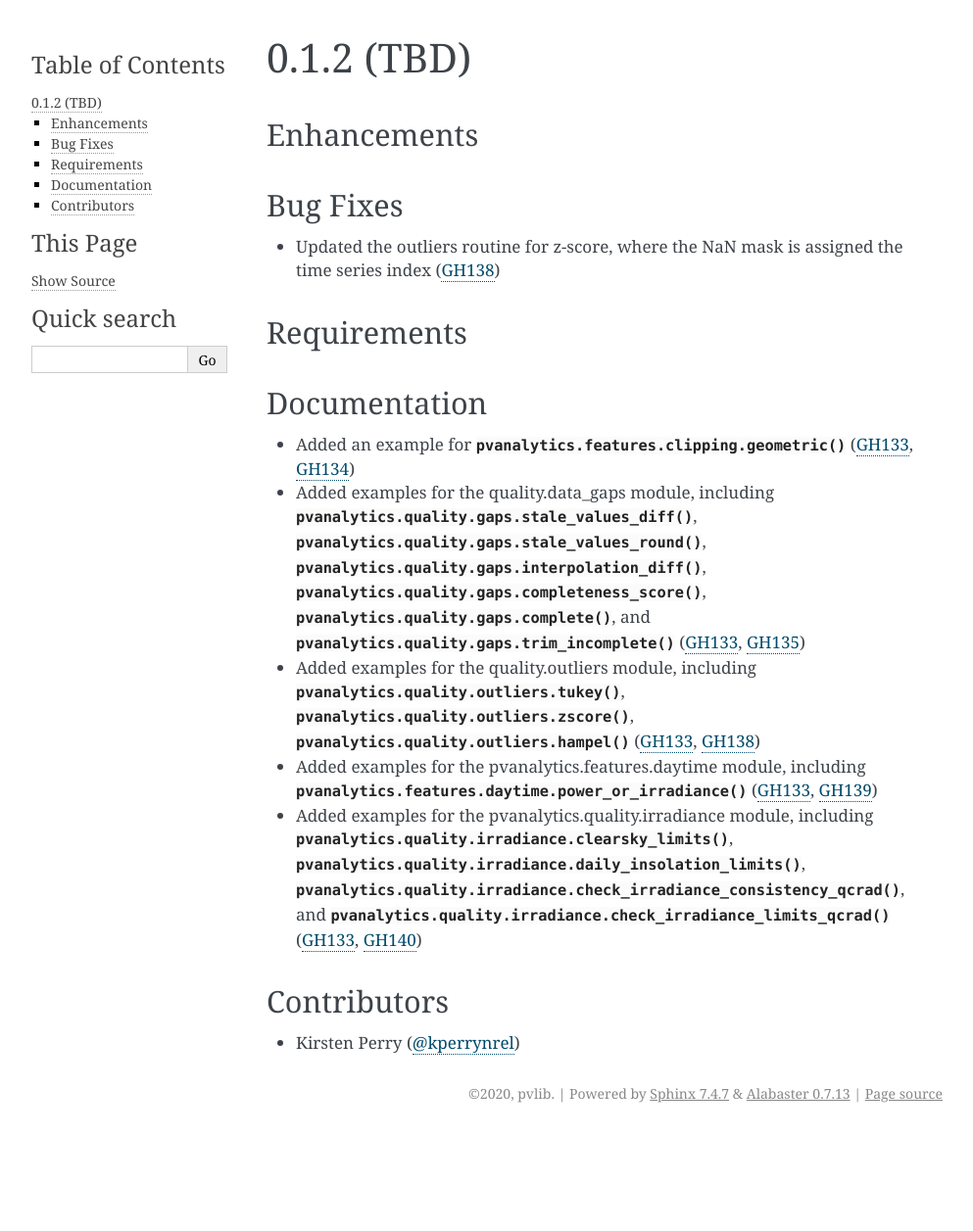
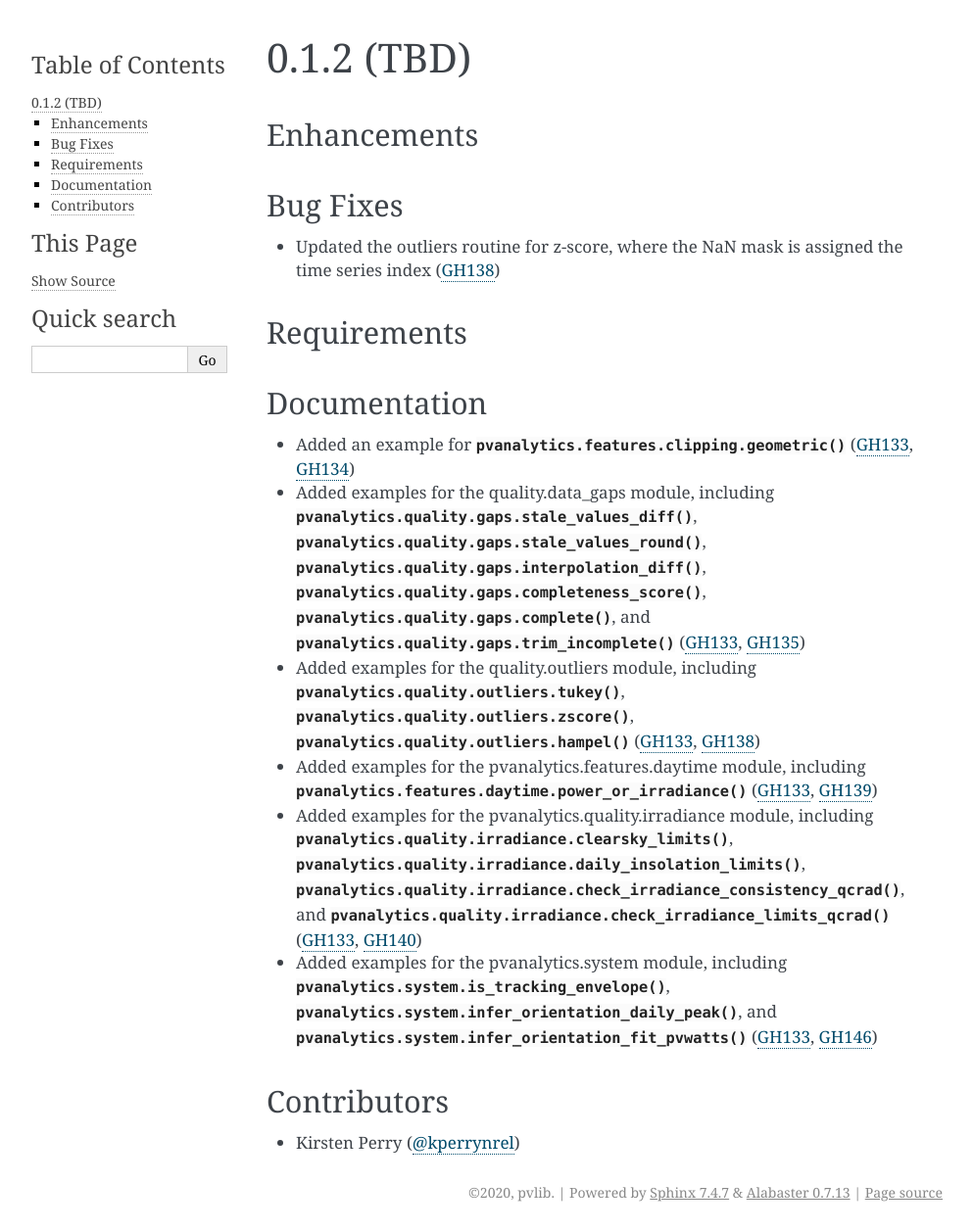
Before and after one commit to pvlib/pvanalytics, a Sphinx documentation site: the page built from docs/whatsnew/0.1.2.rst, in a window 1280 px wide. Shown: the whole page at 98% size, without its empty margins (148-1141 px from the left). Built offline with Sphinx 7.4.7, drawn with Linux system fonts in a browser that asks for light colours; pages that are not in the unit, such as notebooks, are missing from menus; before the commit the page ends 1156 px from its top, so only the background shows below that.

Commit message:
updated the whatsnew docs

```diff
--- a/docs/whatsnew/0.1.2.rst
+++ b/docs/whatsnew/0.1.2.rst
@@ -44,6 +44,11 @@ Documentation
   :py:func:`pvanalytics.quality.irradiance.check_irradiance_consistency_qcrad`,
   and :py:func:`pvanalytics.quality.irradiance.check_irradiance_limits_qcrad`
   (:issue:`133`, :pull:`140`)
+* Added examples for the pvanalytics.system module,
+  including :py:func:`pvanalytics.system.is_tracking_envelope`,
+  :py:func:`pvanalytics.system.infer_orientation_daily_peak`,
+  and :py:func:`pvanalytics.system.infer_orientation_fit_pvwatts`
+  (:issue:`133`, :pull:`146`)
 
 
 Contributors
```
